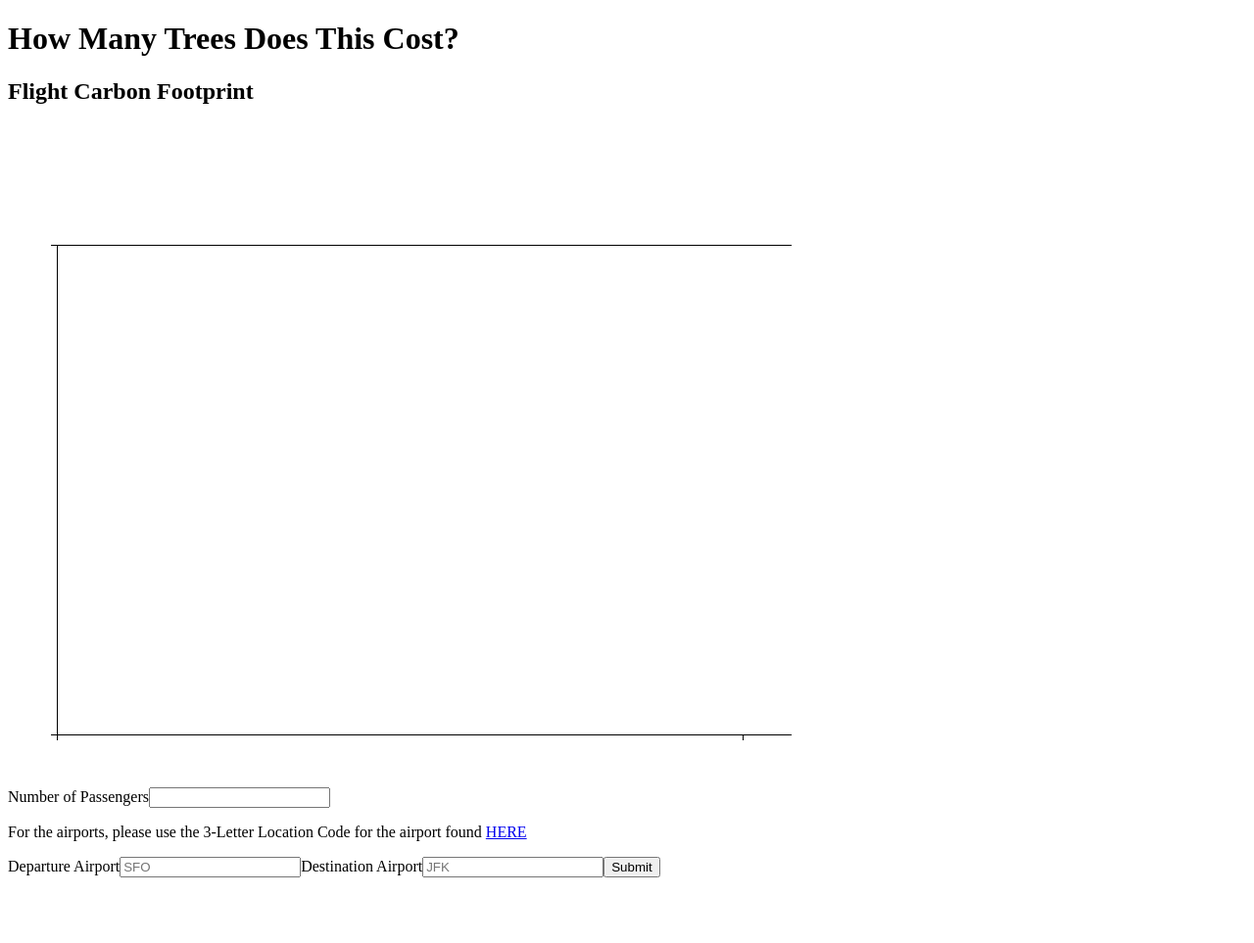
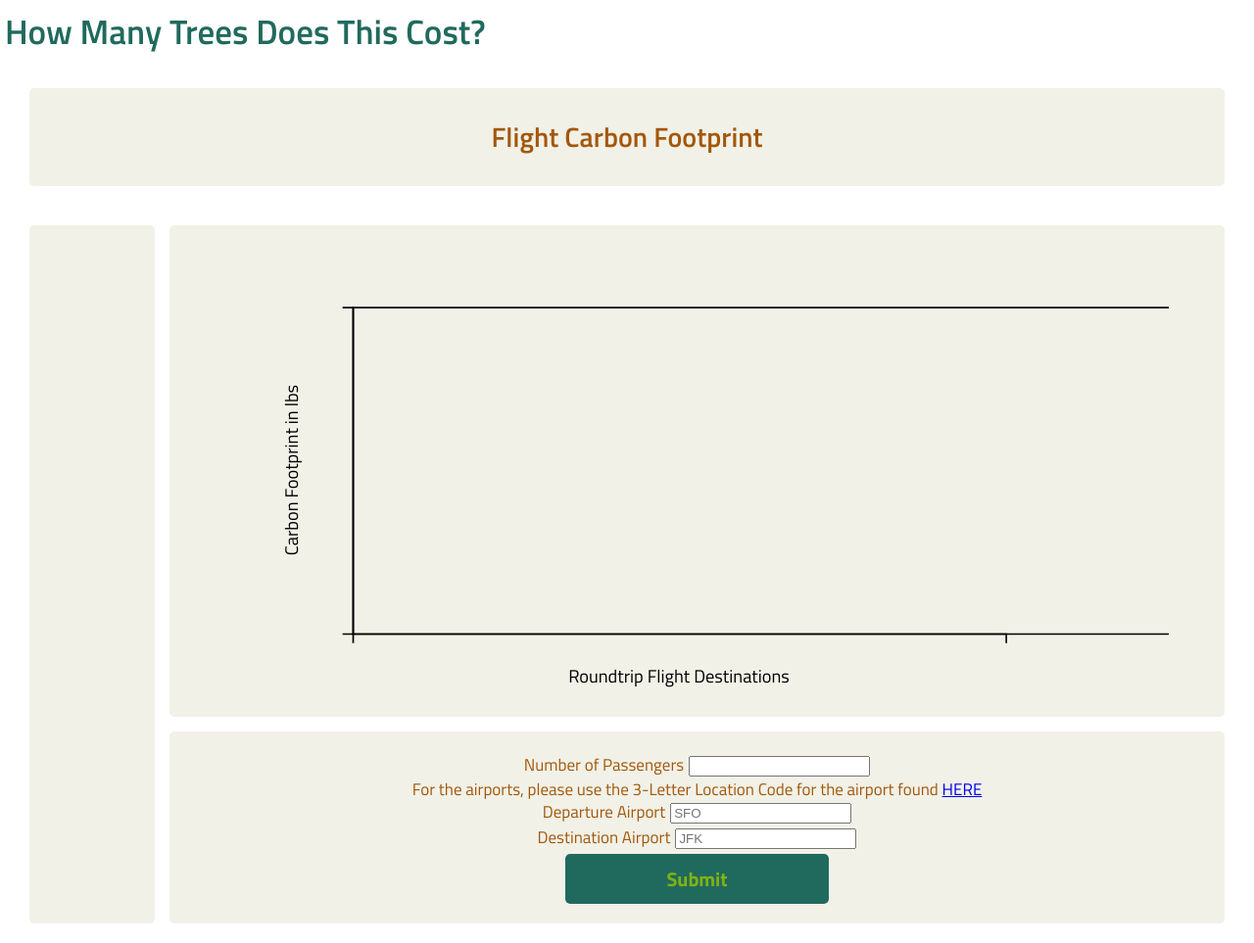
Before and after one commit to adrian-zaragoza/how-many-trees, a website built with webpack: page public/index.html in a window 1280 px wide. Shown: the whole page at 98% size. Before the commit the page ends 904 px from the top, so only its background shows below. Built offline with nearby package versions, Linux system fonts and the light colour scheme.

Commit message:
Finish Styling homepage

```diff
--- a/public/index.html
+++ b/public/index.html
@@ -5,7 +5,11 @@
   <meta charset="utf-8">
   <title>How Many Trees Does This Cost?</title>
   <script type="text/javascript" src="./bundle.js"></script>
+  <link rel="stylesheet" href="./stylesheets/reset.css">
+  <link rel="preconnect" href="https://fonts.gstatic.com">
+  <link href="https://fonts.googleapis.com/css2?family=Titillium+Web:wght@200;300;400;600;700;900&display=swap" rel="stylesheet">
   <link rel="stylesheet" href="./stylesheets/categories.css">
+
 </head>
 
 <body>
@@ -14,7 +18,9 @@
   </header>
 
   <main id='main'>
+    <div class="title-container">
     <h2 class="category-title"></h2>
+    </div>
     <div class='main-section'>
       <aside class="nav-bar"></aside>
       <div class="chart-sections">
--- a/public/javascripts/index.js
+++ b/public/javascripts/index.js
@@ -8,7 +8,7 @@ const flightCategoryPage = () =>{
     titleEle.appendChild(titleText);
 
     let dataForm = document.querySelector(".carbonfootprint-form");
-    dataForm.innerHTML = "<label>Number of Passengers<input type=number min=1 id='passenger-num'></label><br>"
+    dataForm.innerHTML = "<label>Number of Passengers<input type=number min=1 id='passenger-num'></label>"
     dataForm.innerHTML += "<p>For the airports, please use the 3-Letter Location Code for the airport found <a href='https://www.iata.org/en/publications/directories/code-search/' target='_blank'>HERE</a></p>"
     dataForm.innerHTML += "<label>Departure Airport<input type='text' placeholder='SFO' id='departure-airport'></label>"
     dataForm.innerHTML += "<label>Destination Airport<input type='text' placeholder='JFK' id='destination-airport'></label>"
@@ -58,8 +58,8 @@ const carbonfootprintChart = () => {
     }
     console.log(dataArr);
 
-    const width = 800;
-    const height = 600;
+    const width = 500;
+    const height = 300;
     const margin = {top: 50, bottom: 50, left: 50, right: 50}
 
     const svg = d3.select('#category-chart')
@@ -85,8 +85,9 @@ const carbonfootprintChart = () => {
             .scale(y)
             .tickSize(-width, 0, 0)
             .tickFormat(''))
+
     //This is for the bars
-    svg.append('g')
+    const barGroup = svg.append('g')
         .attr('fill', 'green')
         .selectAll('rect')
         .data(dataArr)
@@ -94,25 +95,65 @@ const carbonfootprintChart = () => {
             .attr('x', (dataArr, i) => x(i))
             .attr('y', (dataArr) => y(dataArr.carbon_lb))
             .attr('height', (dataArr) => y(0) - y(dataArr.carbon_lb))
-            .attr('width', x.bandwidth());
+            .attr('width', x.bandwidth())
+            .attr('class', 'bar')
+    //         .on('mouseenter', function (actual, i) {
+    //             d3.selectAll('.bar')
+    //             .attr('opacity', 0)
+
+    //   })
+
+    // Trying to add the carbon lb value to the bar
+    // barGroup.append('g')
+    //     .append('text')
+    //     .attr('class', 'carbon-lbs')
+    //     .attr('x', (dataObj, i) => x(i))
+    //     .attr('y', (dataObj) => y(dataObj.carbon_lb))
+    //     .attr('text-anchor', 'middle')
+    //     .text((dataObj) => `${dataObj.carbon_lb}lbs`)
 
     function xAxis(g){
         g.attr('transform', `translate(0, ${height - margin.bottom})`)
             .call(d3.axisBottom(x).tickFormat(i =>{
                 let dataObj = dataArr[i];
-                let axisName = `${dataObj.legs[0].departure_airport} to ${dataObj.legs[0].destination_airport} `;
+                let axisName = `${dataObj.legs[0].departure_airport} to ${dataObj.legs[0].destination_airport}`;
                 return axisName;
             }))
-            .attr('font-size', '12px')
+            .attr('font-size', '8px')
     }
 
     function yAxis(g){
         g.attr('transform', `translate(${margin.left}, 0)`)
             .call(d3.axisLeft(y).tickFormat(null, dataArr.format))
+            .attr('font-size', '8px')
     }
 
     svg.append('g').call(yAxis);
     svg.append('g').call(xAxis);
+
+    //Y-axis label
+    svg.append('text')
+        .attr('x', -(height / 2))
+        .attr('y', (margin.left - 10) / 2.4)
+        .attr('transform', 'rotate(-90)')
+        .attr('text-anchor', 'middle')
+        .text('Carbon Footprint in lbs')
+        .attr('font-size', '11px')
+
+    //X-axis label
+  svg.append("text")
+      .attr("transform", `translate(${width / 2}, ${height - 20})`)
+      .style("text-anchor", "middle")
+      .text("Roundtrip Flight Destinations")
+      .attr('font-size', '11px')
+
+    //Chart tile label
+    // svg.append('text')
+    //     .attr('x', width / 2 + margin.bottom)
+    //     .attr('y', 40)
+    //     .attr('text-anchor', 'middle')
+    //     .text('Rountrip Flights Carbon Footprint')
+    //     .attr('font-size', '17px')
 
 
     svg.node();
--- a/public/stylesheets/categories.css
+++ b/public/stylesheets/categories.css
@@ -1,9 +1,136 @@
+header > h1{
+  font-size: 35px;
+  font-family: 'Titillium Web', sans-serif;
+  font-weight: 600;
+  color: #206a5d;
+  margin-bottom: 40px;
+}
+
+header{
+  margin-top: 15px;
+  margin-left: 5px;
+}
+
 .category-title{
-  width: 300px;
   height: 100px;
 }
 
 svg{
-  width: 800px;
-  height: 600px;
+  width: auto;
+  height: 500px;
 }
+
+#main > .title-container{
+  width: auto;
+  background-color: #f1f1e8;
+  display: flex;
+  flex-direction: column;
+  justify-content: center;
+  margin-left: 30px;
+  margin-right: 30px;
+  border-radius: 5px;
+}
+
+#main > .title-container > h2{
+  align-self: center;
+  color: #a35709;
+  font-family: 'Titillium Web', sans-serif;
+  font-size: 28px;
+  font-weight: 600;
+  display: flex;
+  align-items: center;
+
+}
+
+#main{
+  font-family: 'Titillium Web', sans-serif;
+  display: flex;
+  flex-direction: column;
+  justify-content: center;
+  margin-top: 20px;
+}
+
+.main-section{
+  display: flex;
+  flex-direction: row;
+  margin-top: 40px;
+    margin-bottom: 20px;
+}
+
+.nav-bar{
+  width: 150px;
+  height: auto;
+  background-color: #f1f1e8;
+  margin-left: 30px;
+  border-radius: 5px;
+}
+
+#category-chart{
+  background-color: #f1f1e8;
+  padding-left: 20px;
+  padding-right: 20px;
+  margin-left: 15px;
+  width: auto;
+  border-radius: 5px;
+}
+
+.chart-sections{
+  display: flex;
+  flex-direction: column;
+  width: 100%;
+  margin-right: 30px;
+
+}
+
+
+.data-inputs-form{
+  color: #a35709;
+  font-size: 17px;
+  margin-left: 15px;
+  margin-top: 15px;
+  padding-top: 20px;
+  padding-bottom: 20px;
+  background-color: #f1f1e8;
+  border-radius: 5px;
+
+}
+
+.carbonfootprint-form{
+  display: flex;
+  flex-direction:column;
+  text-align: center;
+}
+
+.carbonfootprint-form > input[type="submit"]{
+  align-self: center;
+  width: 25%;
+  background-color: #206a5d;
+  border: none;
+  padding-top: 10px;
+  padding-bottom: 10px;
+  color: #81b214;
+  font-size: 20px;
+  font-family: 'Titillium Web', sans-serif;
+  font-weight: 700;
+  border-radius: 5px;
+  transition: all 0.2s linear;
+}
+
+.carbonfootprint-form > input[type="submit"]:hover {
+  background-color: #81b214;
+  color: #206a5d;
+  cursor: pointer;
+  transition: all 0.2s linear;
+}
+
+.carbonfootprint-form > * {
+  margin-top: 5px;
+}
+
+.carbonfootprint-form > label > input[type="text"]{
+  margin-left: 5px;
+}
+
+.carbonfootprint-form > label > input[type="number"]{
+  margin-left: 5px;
+}
--- /dev/null
+++ b/public/stylesheets/reset.css
@@ -0,0 +1,48 @@
+/* http://meyerweb.com/eric/tools/css/reset/
+   v2.0 | 20110126
+   License: none (public domain)
+*/
+
+html, body, div, span, applet, object, iframe,
+h1, h2, h3, h4, h5, h6, p, blockquote, pre,
+a, abbr, acronym, address, big, cite, code,
+del, dfn, em, img, ins, kbd, q, s, samp,
+small, strike, strong, sub, sup, tt, var,
+b, u, i, center,
+dl, dt, dd, ol, ul, li,
+fieldset, form, label, legend,
+table, caption, tbody, tfoot, thead, tr, th, td,
+article, aside, canvas, details, embed,
+figure, figcaption, footer, header, hgroup,
+menu, nav, output, ruby, section, summary,
+time, mark, audio, video {
+	margin: 0;
+	padding: 0;
+	border: 0;
+	font-size: 100%;
+	font: inherit;
+	vertical-align: baseline;
+}
+/* HTML5 display-role reset for older browsers */
+article, aside, details, figcaption, figure,
+footer, header, hgroup, menu, nav, section {
+	display: block;
+}
+body {
+	line-height: 1;
+}
+ol, ul {
+	list-style: none;
+}
+blockquote, q {
+	quotes: none;
+}
+blockquote:before, blockquote:after,
+q:before, q:after {
+	content: '';
+	content: none;
+}
+table {
+	border-collapse: collapse;
+	border-spacing: 0;
+}
```
